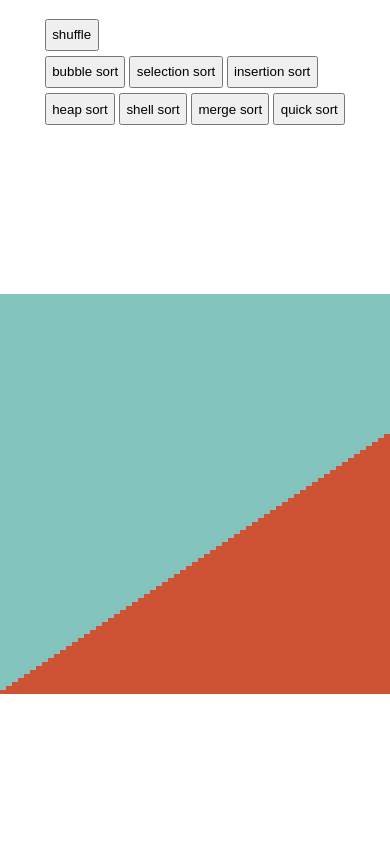
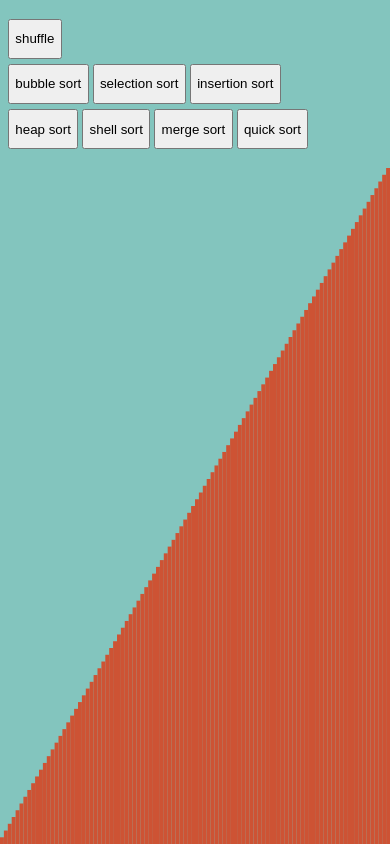
Before and after one commit to stoikal/visual-sort, a website built with webpack: page src/index.html in a window 390 px wide. Built offline with nearby package versions, Linux system fonts and the light colour scheme.

Commit message:
make svg width 100%

```diff
--- a/src/index.html
+++ b/src/index.html
@@ -12,7 +12,8 @@
 
     .container {
       min-height: 100vh;
-      max-width: 100vw;
+      max-width: 1200px;
+      margin: 0 auto;
       overflow: hidden;
       margin: 0 auto;
       display: grid;
@@ -21,14 +22,17 @@
       place-items: center;
     }
 
-    .container > div:first-child {
+    .button-container {
+      background-color: #83C5BE;
+      width: 100%;
       padding: 1em;
+      padding-left: 2em;
     }
 
     button {
       padding: 0.4em;
       margin: 0.2em 0;
-      min-height: 32px;
+      min-height: 40px;
       cursor: pointer;
     }
 
@@ -44,7 +48,7 @@
 
 
   <div class="container">
-    <div>
+    <div class="button-container">
       <button id="shuffle">shuffle</button>
       <br />
       <button id="bubble-sort">bubble sort</button>
--- a/src/scripts/main.js
+++ b/src/scripts/main.js
@@ -1,3 +1,6 @@
+import 'core-js/stable';
+import 'regenerator-runtime/runtime';
+
 import MyArray from './myArray';
 import Visual from './visual';
 
--- a/src/scripts/visual.js
+++ b/src/scripts/visual.js
@@ -3,9 +3,6 @@ export default class Visual {
     this.$parentEl = parentEl;
     this.arrayLength = array.length;
     this._array = array;
-
-    this._barWidth = 6;
-    this._barHeight = 4;
 
     this._svgns = 'http://www.w3.org/2000/svg';
 
@@ -17,35 +14,53 @@ export default class Visual {
   }
 
   init() {
+    this.toggleFullscreen(true);
     this.$svg = document.createElementNS(this._svgns, 'svg');
-    const { length } = this._array;
-    const svgWidth = length * this._barWidth;
-    const svgHeight = length * this._barHeight;
 
     const $background = document.createElementNS(this._svgns, 'rect');
-    $background.setAttributeNS(null, 'width', `${svgWidth}px`);
-    $background.setAttributeNS(null, 'height', `${svgHeight}px`);
+    $background.setAttributeNS(null, 'width', this._svgWidth);
+    $background.setAttributeNS(null, 'height', this._svgHeight);
     $background.setAttributeNS(null, 'fill', this._colorBg);
 
-    this.$svg.setAttributeNS(null, 'width', `${svgWidth}px`);
-    this.$svg.setAttributeNS(null, 'height', `${svgHeight}px`);
+    this.$svg.setAttributeNS(null, 'width', this._svgWidth);
+    this.$svg.setAttributeNS(null, 'height', this._svgHeight);
     this.$svg.appendChild($background);
 
-    this._array.forEach((value, i) => {
-      const x = i * this._barWidth;
-      const y = svgHeight - value * this._barHeight;
-
+    this._array.forEach((value, index) => {
       const $bar = document.createElementNS(this._svgns, 'rect');
-      $bar.setAttributeNS(null, 'width', `${this._barWidth}px`);
-      $bar.setAttributeNS(null, 'height', `${value * this._barHeight}px`);
+      $bar.setAttributeNS(null, 'width', this._getBarWidth());
+      $bar.setAttributeNS(null, 'height', this._getBarHeight(value));
       $bar.setAttributeNS(null, 'fill', this._colorBar);
-      $bar.setAttributeNS(null, 'x', x);
-      $bar.setAttributeNS(null, 'y', y);
+      $bar.setAttributeNS(null, 'x', this._getBarX(index));
+      $bar.setAttributeNS(null, 'y', this._getBarY(value));
 
       this.$svg.appendChild($bar);
     });
 
     this.$parentEl.append(this.$svg);
+  }
+
+  toggleFullscreen(isFullScreen) {
+    const len = this._array.length;
+
+    if (isFullScreen) {
+      this._getBarWidth = () => `${100 / len}%`;
+      this._getBarHeight = (val) => `${val * (100 / len)}%`;
+      this._svgWidth = '100%';
+      this._svgHeight = '100%';
+      this._getBarX = (index) => `${index * (100 / len)}%`;
+      this._getBarY = (value) => `${100 - (value * (100 / len))}%`;
+    } else {
+      const barWidthUnit = 6;
+      const barHeightUnit = 4;
+
+      this._getBarWidth = () => `${barWidthUnit}px`;
+      this._getBarHeight = (val) => `${val * barHeightUnit}px`;
+      this._svgWidth = `${len * barWidthUnit}px`;
+      this._svgHeight = `${len * barHeightUnit}px`;
+      this._getBarX = (index) => `${index * barWidthUnit}px`;
+      this._getBarY = (value) => `${len * barHeightUnit - value * barHeightUnit}px`;
+    }
   }
 
   /**
@@ -57,18 +72,10 @@ export default class Visual {
    * svg set attr = 4.30s, 15.08s
    */
   async render(array, highlighted, highlighted2) {
-    const arrLength = array.length;
-    const svgWidth = arrLength * this._barWidth;
-    const svgHeight = arrLength * this._barHeight;
-
-    this.$svg.setAttribute('width', `${svgWidth}px`);
-    this.$svg.setAttribute('height', `${svgHeight}px`);
-
     const svgChildren = this.$svg.querySelectorAll('rect');
 
     array.forEach((value, i) => {
       const $bar = svgChildren[i + 1];
-      const y = svgHeight - value * this._barHeight;
       let color;
 
       switch (value) {
@@ -83,9 +90,9 @@ export default class Visual {
           break;
       }
 
-      $bar.setAttributeNS(null, 'height', `${value * this._barHeight}px`);
       $bar.setAttributeNS(null, 'fill', color);
-      $bar.setAttributeNS(null, 'y', y);
+      $bar.setAttributeNS(null, 'height', this._getBarHeight(value));
+      $bar.setAttributeNS(null, 'y', this._getBarY(value));
     });
   }
 }
--- a/webpack.config.js
+++ b/webpack.config.js
@@ -4,6 +4,22 @@ const path = require('path');
 module.exports = {
   mode: 'production',
   entry: path.resolve(__dirname, 'src/scripts/main.js'),
+  module: {
+    rules: [
+      {
+        test: /\.js$/,
+        exclude: '/node_modules/',
+        use: [
+          {
+            loader: 'babel-loader',
+            options: {
+              presets: ['@babel/preset-env'],
+            },
+          },
+        ],
+      },
+    ],
+  },
   output: {
     path: path.resolve(__dirname, 'public'),
     filename: 'bundle.js',
```
Also changed, not shown: package.json (+7 -1 lines), 1 other file.
